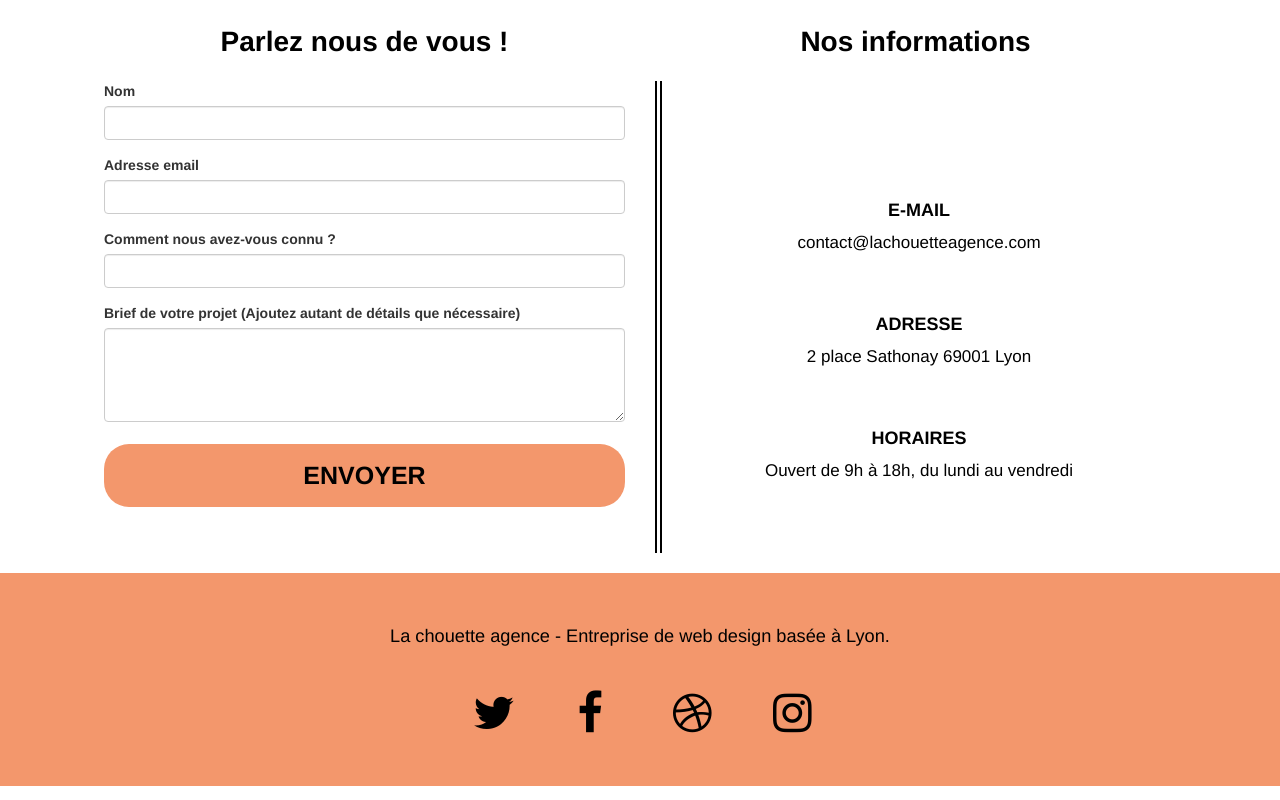
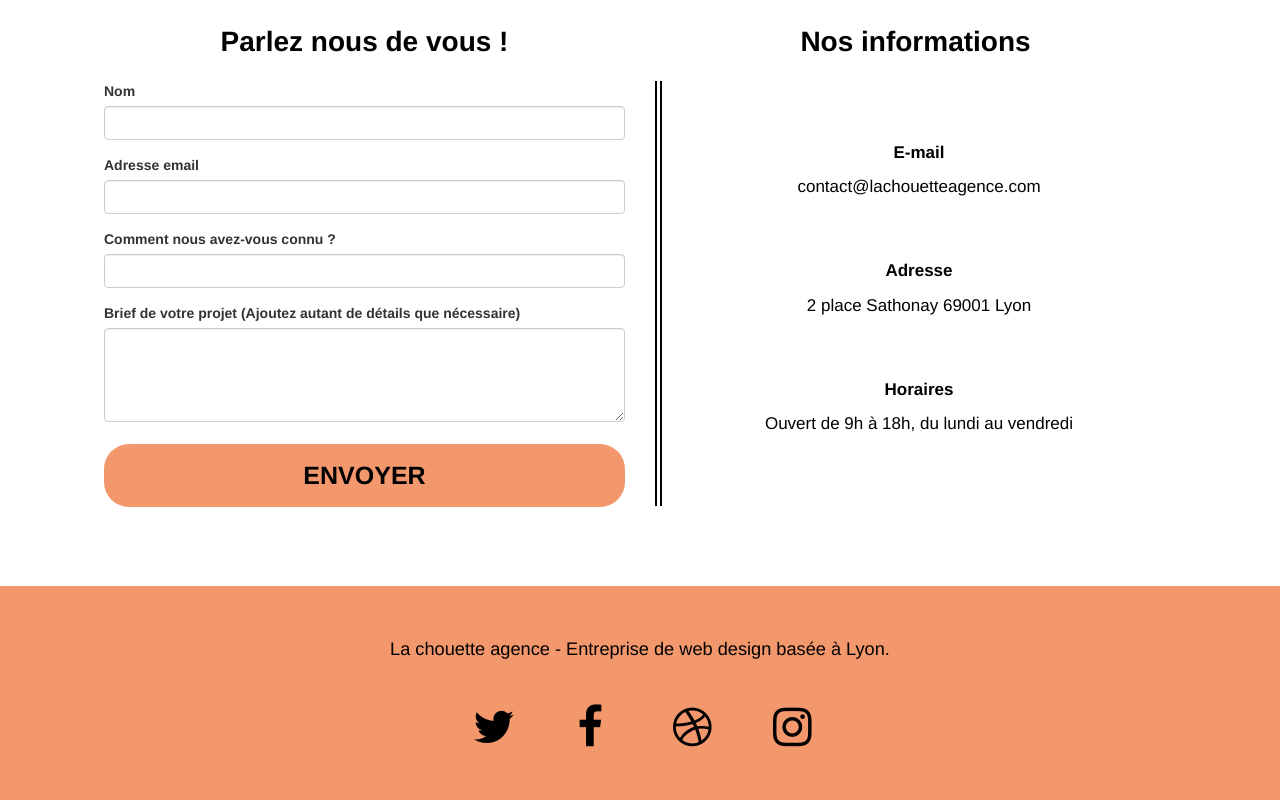
Before and after one commit to dimitriobin/P04_lachouetteagence_optimise-, a plain HTML site: page pages-html/contact.html in a window 1280 px wide. Shown: the part 441-1241 px from the top of the page. Drawn offline with Linux system fonts and the light colour scheme.

Commit message:
Validation w3c html

```diff
--- a/pages-html/contact.html
+++ b/pages-html/contact.html
@@ -141,11 +141,11 @@
 				<div class="col-sm-6 text-center">
 					<h2 class="my-40">Nos informations</h2>
 					<address class="border">
-						<h3 class="mt-60">E-mail</h3>
+						<p class="bold">E-mail</p>
 						<p>contact@lachouetteagence.com</p>
-						<h3 class="mt-60">Adresse</h3>
+						<p class="mt-60 bold">Adresse</p>
 						<p>2 place Sathonay 69001 Lyon</p>
-						<h3 class="mt-60">Horaires</h3>
+						<p class="mt-60 bold">Horaires</p>
 						<p>Ouvert de 9h à 18h, du lundi au vendredi</p>
 					</address>
 				</div>
@@ -154,14 +154,14 @@
 		<!-- bloc-7 END -->
 
 		<!-- ScrollToTop Button -->
-		<a role="link" href="#" class="btn btn-d scrollToTop" aria-label="Retourner au début de la page"
+		<a href="#" class="btn btn-d scrollToTop" aria-label="Retourner au début de la page"
 			onclick="scrollToTarget('1')" tabindex="0"><span class="fa fa-chevron-up"></span></a>
 		<!-- ScrollToTop Button END-->
 
 
 		<!-- Footer - bloc-8 -->
 		<footer role="doc-footnote" aria-label="Informations complémentaires" aria-describedby="footerDescription"
-			class="bloc bgc-atomic-tangerine" id="bloc-8">
+			class="bloc bgc-atomic-tangerine mt-60" id="bloc-8">
 			<div class=" bloc-sm">
 				<h2 class="text-center bold">
 					<small>La chouette agence - Entreprise de web design basée à Lyon.</small>
@@ -185,6 +185,7 @@
 								class="fa fa-instagram"></span></a>
 					</div>
 				</div>
+			</div>
 		</footer>
 		<!-- Footer - bloc-8 END -->
 
```
Also changed, not shown: index.html (+1 -1 lines), pages-html/accessibilite.html (+1 -1 lines).
